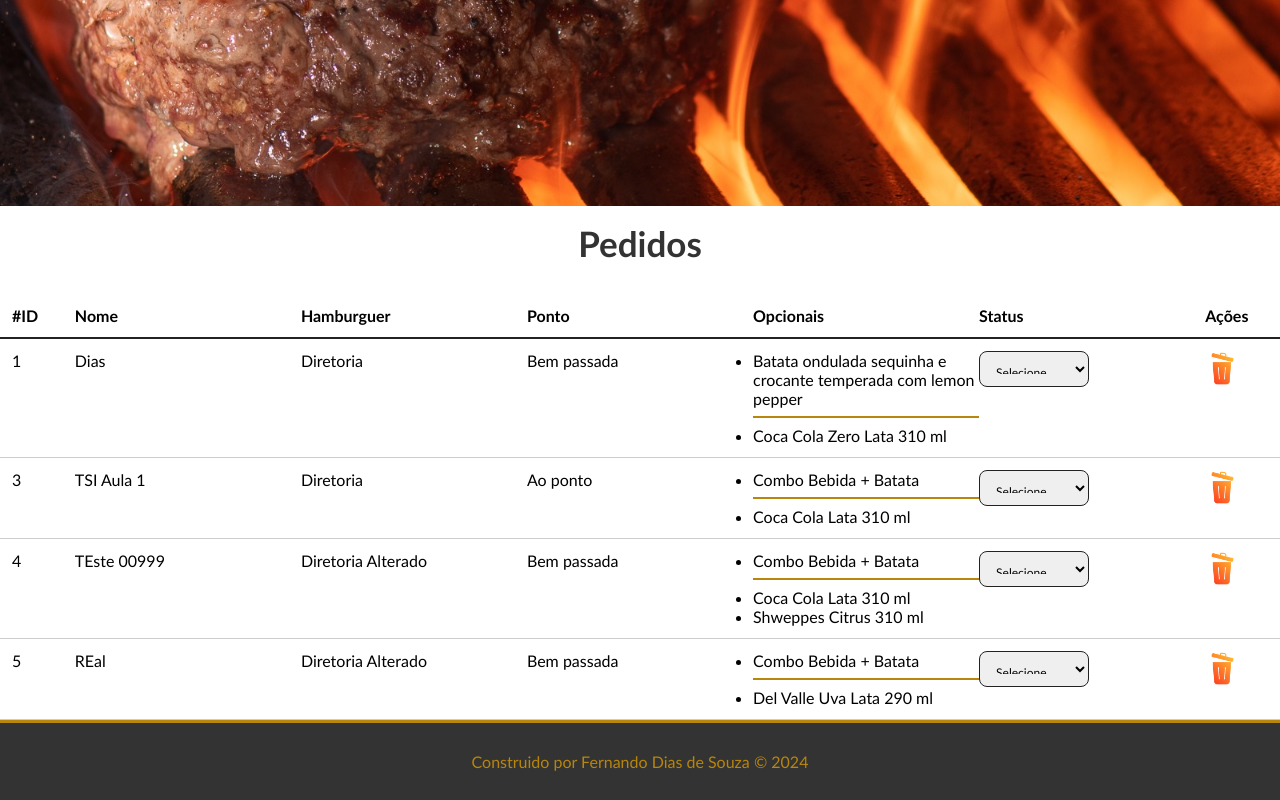
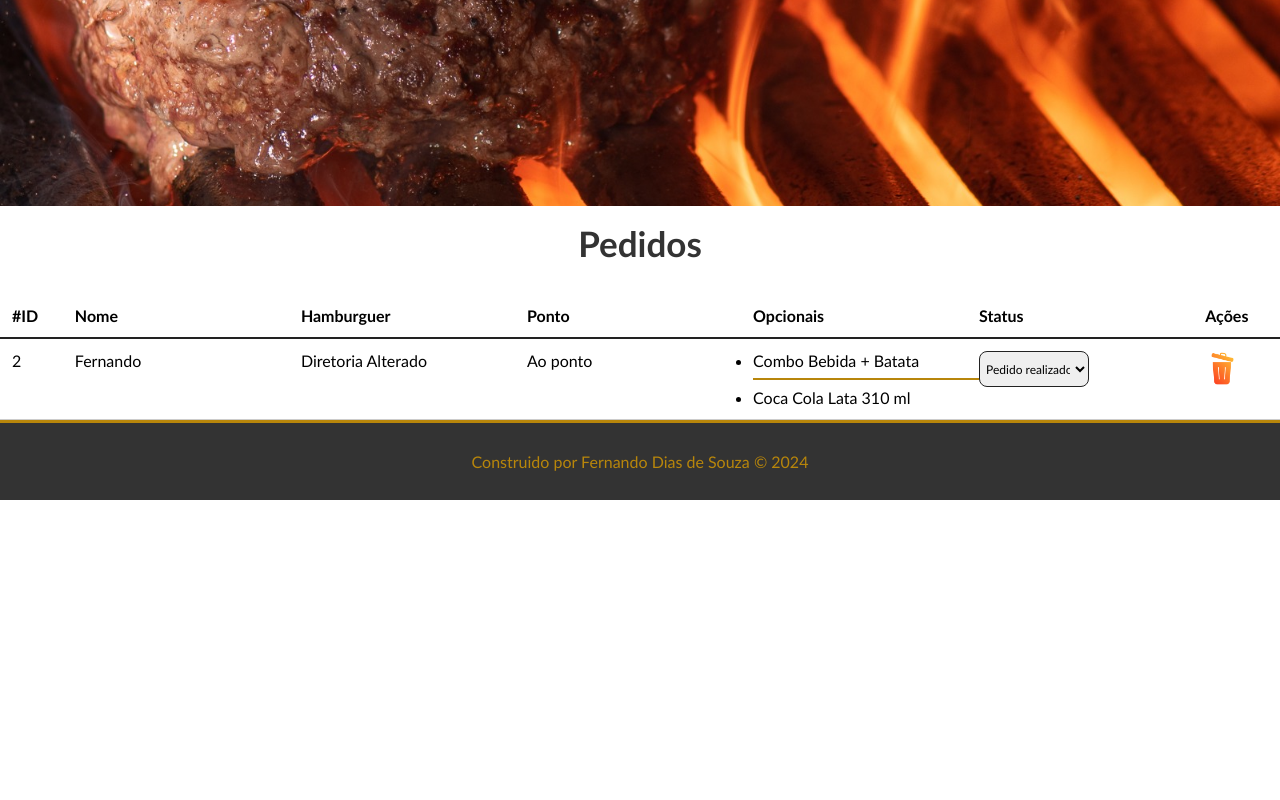
Before and after one commit to fernandodx/cpII-verao, a Vue app in the folder tburguer/: page /pedidos in a window 1280 px wide. Shown: the part 370-1170 px from the top of the page. After the commit the page ends 870 px from the top, so only its background shows below. Built offline with nearby package versions, Linux system fonts and the light colour scheme; data requests are answered from the project's data file.

Commit message:
feat: finalizando projeto do hamburguer

```diff
--- a/tburguer/db/db.json
+++ b/tburguer/db/db.json
@@ -41,44 +41,7 @@
   ],
   "pedidos": [
     {
-      "nome": "Dias",
-      "ponto": {
-        "id": 2,
-        "descricao": "Bem passada"
-      },
-      "bebidas": [
-        {
-          "id": 3,
-          "nome": "Coca Cola Zero Lata 310 ml",
-          "descricao": "",
-          "foto": "https://instadelivery-public.nyc3.cdn.digitaloceanspaces.com/itens/1696431455651d7d5fd3661_75_75.jpeg",
-          "valor": 6,
-          "eh_novidade": false
-        }
-      ],
-      "complementos": [
-        {
-          "id": 2,
-          "nome": "Batata ondulada sequinha e crocante temperada com lemon pepper",
-          "descricao": "",
-          "foto": "https://instadelivery-public.nyc3.cdn.digitaloceanspaces.com/itens/1696431513651d7d99094b6_75_75.jpeg",
-          "valor": 7,
-          "eh_novidade": false
-        }
-      ],
-      "statusId": "4",
-      "hamburguer": {
-        "id": 1,
-        "nome": "Diretoria",
-        "foto": "https://instadelivery-public.nyc3.cdn.digitaloceanspaces.com/itens/1696429768651d76c8124dc_75_75.jpeg",
-        "descricao": "Delicioso pão de brioche selado na brasa com manteiga de leite, maionese especial de alho e ervas, tomate grelhado e defumado na brasa, suculento blend de 160 gramas, queijo derretido na brasa, molho suave de gorgonzola coberto de crispy de alho poró.",
-        "valor": 35,
-        "eh_novidade": true
-      },
-      "id": 1
-    },
-    {
-      "nome": "TSI Aula 1",
+      "nome": "Fernando",
       "ponto": {
         "id": 1,
         "descricao": "Ao ponto"
@@ -103,51 +66,6 @@
           "eh_novidade": true
         }
       ],
-      "statusId": "2",
-      "hamburguer": {
-        "id": 1,
-        "nome": "Diretoria",
-        "foto": "https://instadelivery-public.nyc3.cdn.digitaloceanspaces.com/itens/1696429768651d76c8124dc_75_75.jpeg",
-        "descricao": "Delicioso pão de brioche selado na brasa com manteiga de leite, maionese especial de alho e ervas, tomate grelhado e defumado na brasa, suculento blend de 160 gramas, queijo derretido na brasa, molho suave de gorgonzola coberto de crispy de alho poró.",
-        "valor": 35,
-        "eh_novidade": true
-      },
-      "id": 3
-    },
-    {
-      "nome": "TEste 00999",
-      "ponto": {
-        "id": 2,
-        "descricao": "Bem passada"
-      },
-      "bebidas": [
-        {
-          "id": 1,
-          "nome": "Coca Cola Lata 310 ml",
-          "descricao": "",
-          "foto": "https://instadelivery-public.nyc3.cdn.digitaloceanspaces.com/itens/1696431408651d7d30645b9_75_75.jpeg",
-          "valor": 6,
-          "eh_novidade": false
-        },
-        {
-          "id": 2,
-          "nome": "Shweppes Citrus 310 ml",
-          "descricao": "",
-          "foto": "https://instadelivery-public.nyc3.cdn.digitaloceanspaces.com/itens/16966989566521924cc9418_75_75.jpeg",
-          "valor": 6,
-          "eh_novidade": false
-        }
-      ],
-      "complementos": [
-        {
-          "id": 1,
-          "nome": "Combo Bebida + Batata",
-          "descricao": "Batata ondulada sequinha e crocante temperada com lemon pepper + bebida de sua escolha",
-          "foto": "https://instadelivery-public.nyc3.cdn.digitaloceanspaces.com/itens/1696431534651d7daeba24e_75_75.jpeg",
-          "valor": 11,
-          "eh_novidade": true
-        }
-      ],
       "statusId": 6,
       "hamburguer": {
         "id": 1,
@@ -157,44 +75,7 @@
         "valor": 35,
         "eh_novidade": true
       },
-      "id": 4
-    },
-    {
-      "nome": "REal",
-      "ponto": {
-        "id": 2,
-        "descricao": "Bem passada"
-      },
-      "bebidas": [
-        {
-          "id": 4,
-          "nome": "Del Valle Uva Lata 290 ml",
-          "descricao": "",
-          "foto": "https://instadelivery-public.nyc3.cdn.digitaloceanspaces.com/itens/1696431434651d7d4a1e285_75_75.jpeg",
-          "valor": 7,
-          "eh_novidade": false
-        }
-      ],
-      "complementos": [
-        {
-          "id": 1,
-          "nome": "Combo Bebida + Batata",
-          "descricao": "Batata ondulada sequinha e crocante temperada com lemon pepper + bebida de sua escolha",
-          "foto": "https://instadelivery-public.nyc3.cdn.digitaloceanspaces.com/itens/1696431534651d7daeba24e_75_75.jpeg",
-          "valor": 11,
-          "eh_novidade": true
-        }
-      ],
-      "statusId": 6,
-      "hamburguer": {
-        "id": 1,
-        "nome": "Diretoria Alterado",
-        "foto": "https://instadelivery-public.nyc3.cdn.digitaloceanspaces.com/itens/1696429768651d76c8124dc_75_75.jpeg",
-        "descricao": "Delicioso pão de brioche selado na brasa com manteiga de leite, maionese especial de alho e ervas, tomate grelhado e defumado na brasa, suculento blend de 160 gramas, queijo derretido na brasa, molho suave de gorgonzola coberto de crispy de alho poró.",
-        "valor": 35,
-        "eh_novidade": true
-      },
-      "id": 5
+      "id": 2
     }
   ],
   "opcionais": {
--- a/tburguer/src/components/ListaPedidosComponent.vue
+++ b/tburguer/src/components/ListaPedidosComponent.vue
@@ -1,6 +1,6 @@
 <template>
     <div id="pedidos-tabela">
-
+    <!-- Adicione o componente de mensagem ao componente de ListaPedidosComponent -->
       <div>
         <div id="pedidos-tabela-cabecalho">
           <div id="ordem-id">#ID</div>
@@ -12,7 +12,10 @@
           <div id="div-acoes">Ações</div>
         </div>
       </div>
-      <div
+
+       <!-- Quando não tiver nenhum pedido, somente o o componente de msg é exibido falando que nenhum pedido foi realizado. -->
+       <!-- Quando tiver pedido, a lista com cabeçalho é escondida -->
+       <div
         id="pedidos-tabela-linhas"
         v-for="pedido in listaPedidosRealizados"
         :key="pedido.id"
@@ -44,7 +47,7 @@
             <select
               name="status"
               class="status"
-
+              @change="atualizarStatusPedido($event, pedido.id)"
             >
               <option value="">Selecione</option>
               <option
@@ -63,7 +66,7 @@
               alt="Excluir"
               width="35px"
               height="35px"
-
+              @click="deletarPedido(pedido.id)"
             />
 
             <!-- <button class="cancelar-btn" @click="deletarPedido(pedido.id)">
@@ -94,11 +97,40 @@
         const response = await fetch("http://localhost:3000/pedidos");
         this.listaPedidosRealizados = await response.json();
         console.log(this.listaPedidosRealizados);
-      }
+      },
+      async consultarListaStatus() {
+        const response = await fetch("http://localhost:3000/status_pedido");
+        this.listaStatusPedido = await response.json();
+      },
+      async deletarPedido(id) {
+        const response = await fetch(`http://localhost:3000/pedidos/${id}`, {
+          method: "DELETE",
+        });
+
+        //Exiba a seguinte mensagem no componente de mensagem  -> Pedido n˚${id}, foi cancelado com sucesso!
+        //Faça ele desaparecer depois de 3 segundos
+
+        this.consultarPedidos();
+      },
+      async atualizarStatusPedido(event, id) {
+        const idPedidoAtualizado = event.target.value;
+
+        const body = JSON.stringify({ statusId: idPedidoAtualizado });
+
+        const response = await fetch(`http://localhost:3000/pedidos/${id}`, {
+          method: "PATCH",
+          headers: { "Content-Type": "application/json" },
+          body: body,
+        });
+
+        //Exiba a seguinte mensagem no componente de mensagem  -> Pedido n˚${id}, foi atualizado com sucesso!
+        //Faça ele desaparecer depois de 3 segundos
+        console.log("SUCESSO STATUS ATUALIZADO");
+      },
     },
     mounted() {
       this.consultarPedidos();
-    //   this.consultarListaStatus();
+      this.consultarListaStatus();
     },
   };
   </script>
@@ -145,7 +177,7 @@
   }
 
   select {
-    padding: 12px;
+    padding: 2px;
     width: 110px;
     border: #222 solid 1px;
     border-radius: 8px;
--- /dev/null
+++ b/tburguer/src/components/MensagemComponent.vue
@@ -0,0 +1,36 @@
+<template>
+     <!-- Esconda a MSG quando ela for vazia -->
+    <div id="msg-container">
+        <p>{{ msg }}</p>
+    </div>
+</template>
+
+<script>
+    export default {
+        name : "MensagemComponent",
+        props :{
+            msg : String
+        },
+        computed: {
+            existeMsg(){
+                return this.msg !== "" && this.msg !== null && this.msg !== undefined;
+            }
+        }
+    }
+</script>
+
+<style scoped>
+    #msg-container {
+        margin-bottom: 32px;
+        padding: 16px;
+        font-size: 14px;
+        font-weight: bold;
+        background-color: lightcyan;
+        color: darkcyan;
+        border-radius: 8px;
+        border: dotted 3px darkcyan;
+        box-shadow: 6px 6px 15px 0px gray;
+    }
+
+
+</style>
--- a/tburguer/src/components/PedidoComponent.vue
+++ b/tburguer/src/components/PedidoComponent.vue
@@ -2,6 +2,7 @@
     <div>
       <div>
         <form id="pedido-form" @submit="criarPedido($event)">
+          <MensagemComponent :msg="msg"/>
           <div>
             <p id="nome-hambuguer-content">
               {{ burguer && burguer.nome ? burguer.nome : "-" }}
@@ -88,10 +89,12 @@
 
   <script>
 
+  import MensagemComponent from './MensagemComponent.vue';
+
   export default {
     name: "PedidoComponent",
     components: {
-
+      MensagemComponent
      },
     data() {
       return {
@@ -134,6 +137,10 @@
           hamburguer: this.burguer,
         };
 
+        //Verificar se nome, ponto estão peenchidos,
+        // caso contrário não deixe salvar o pedido
+        //e exiba uma mensagem de erro falando que o nome e ponto são obrigatórios.
+
         const dadosPedidoJson = JSON.stringify(dadosPedido);
 
         const req = await fetch("http://localhost:3000/pedidos", {
@@ -142,17 +149,13 @@
           body: dadosPedidoJson,
         });
 
-        this.msg = "Pedido realizado com sucesso!";
-        this.scrollParaMensagem();
-
-        this.nomeCliente = null;
-        this.idPontoCarne = null;
-        this.listaBebidasSelecionadas = [];
-        this.listaComplementoSelecionado = [];
+        this.msg = "Pedido criado com sucesso!"
 
         setTimeout(() => {
-          this.msg = null;
+          this.msg = ""
         }, 3000);
+
+
       },
       scrollParaMensagem() {
         // Encontrar o elemento usando o ID
--- a/tburguer/src/views/ConfiguracaoPedidoView.vue
+++ b/tburguer/src/views/ConfiguracaoPedidoView.vue
@@ -1,6 +1,6 @@
 <template>
   <div>
-    <h1>HOME PAGE</h1>
+    <h1>Configurar Pedido</h1>
     <PedidoComponent :burguer="this.hamburguerSelecionado" />
 
   </div>
```
